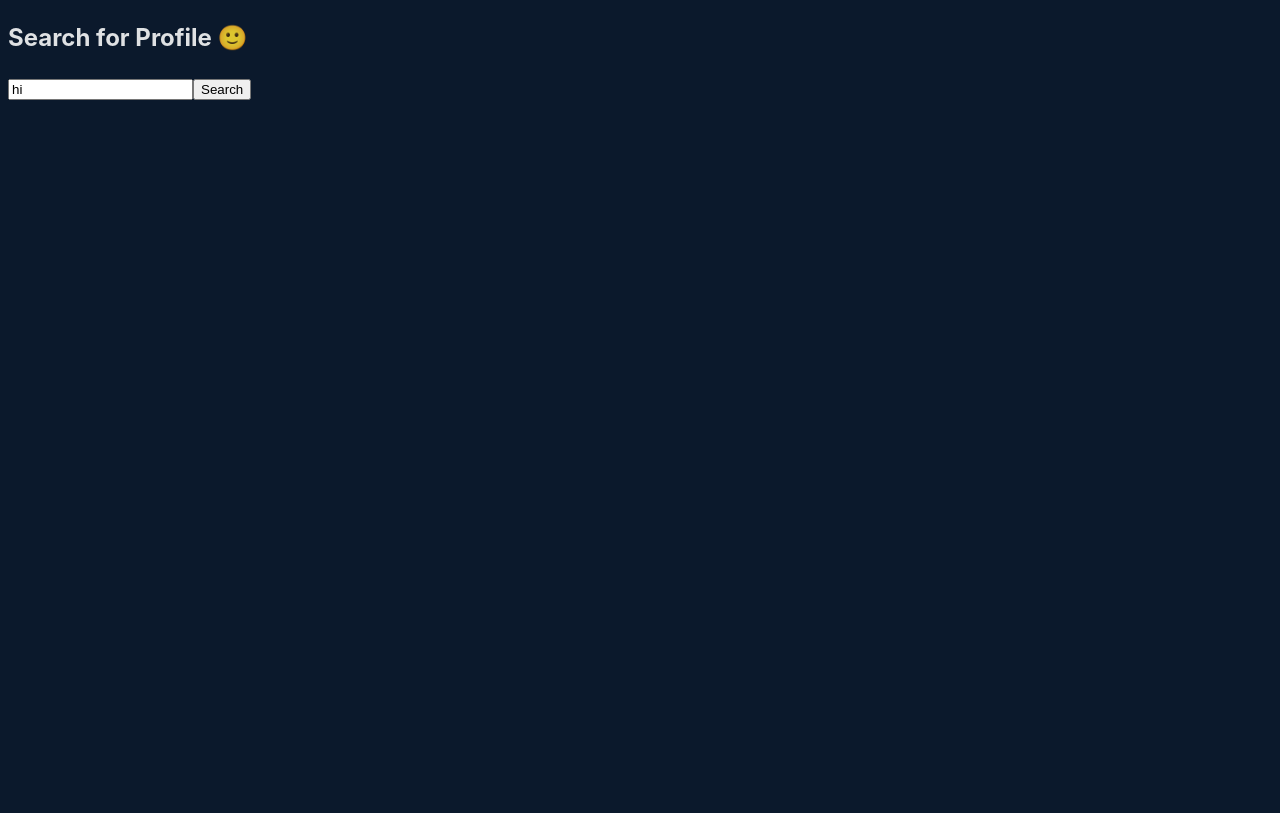
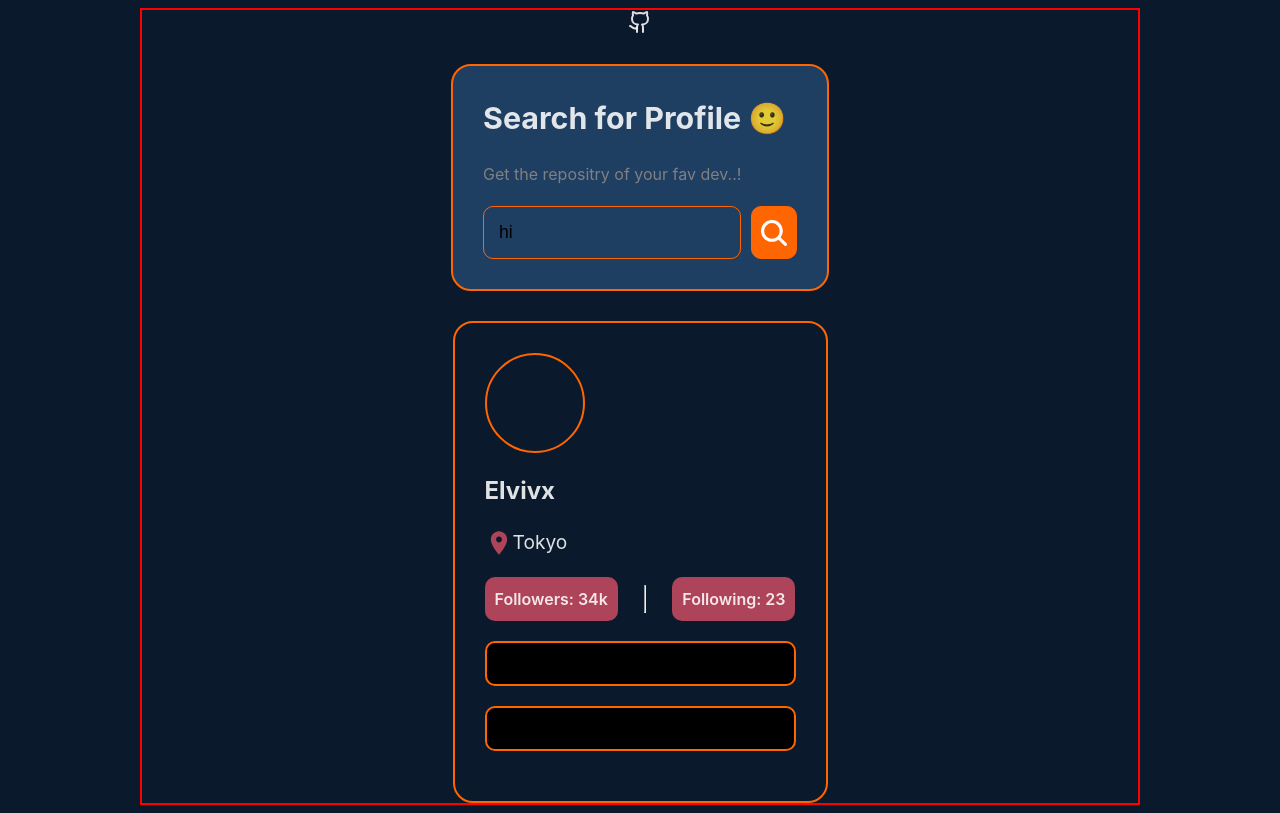
Before and after one commit to Elvivx/Github-Profiles, a React (Vite) app in the folder github/: page / in a window 1280 px wide. Built offline with nearby package versions, Linux system fonts and the light colour scheme.

Commit message:
styleed the view

```diff
--- a/github/src/App.tsx
+++ b/github/src/App.tsx
@@ -1,9 +1,12 @@
 import Search from "./Search"
 import Results from "./Results"
+import { Github } from "lucide-react"
+import "./assets/scss/App.scss"
 function App() {
   return (
     <>
       <section className='main'>
+        <Github />
         <Search />
         <Results />
       </section>
--- a/github/src/Results.tsx
+++ b/github/src/Results.tsx
@@ -1,7 +1,34 @@
 function Results() {
   return (
     <>
-      <div className='result'></div>
+      <div className='result'>
+        <div className='img'>
+          <img src='' alt='' />
+        </div>
+        <h1>Elvivx</h1>
+        <span className='location'>
+          <svg height='28' viewBox='0 0 48 48' width='28' xmlns='http://www.w3.org/2000/svg'>
+            <path fill='#AE445A' d='M24 4c-7.73 0-14 6.27-14 14 0 10.5 14 26 14 26s14-15.5 14-26c0-7.73-6.27-14-14-14zm0 19c-2.76 0-5-2.24-5-5s2.24-5 5-5 5 2.24 5 5-2.24 5-5 5z' />
+            <path d='M0 0h48v48h-48z' fill='none' />
+          </svg>
+          Tokyo
+        </span>
+        <div className='info'>
+          <div className='followers'>
+            <p>Followers: 34k</p>
+            {/* <span>43</span> */}
+          </div>
+          <hr />
+          <div className='following'>
+            <p>Following: 23</p>
+            {/* <span>23</span> */}
+          </div>
+        </div>
+        <div className='btn'>
+          <button>Repos</button>
+          <button>Profile</button>
+        </div>
+      </div>
     </>
   )
 }
--- a/github/src/Search.tsx
+++ b/github/src/Search.tsx
@@ -3,9 +3,18 @@ function Search() {
     <>
       <div className='search'>
         <h1>Search for Profile 🙂</h1>
+        <p>Get the repositry of your fav dev..!</p>
         <div className='input'>
           <input placeholder='Search' value={"hi"} onChange={change} />
-          <button>Search</button>
+          <button>
+            <svg height='32' viewBox='0 0 512 512' width='32' xmlns='http://www.w3.org/2000/svg'>
+              <title />
+              <path
+                fill='White'
+                d='M456.69,421.39,362.6,327.3a173.81,173.81,0,0,0,34.84-104.58C397.44,126.38,319.06,48,222.72,48S48,126.38,48,222.72s78.38,174.72,174.72,174.72A173.81,173.81,0,0,0,327.3,362.6l94.09,94.09a25,25,0,0,0,35.3-35.3ZM97.92,222.72a124.8,124.8,0,1,1,124.8,124.8A124.95,124.95,0,0,1,97.92,222.72Z'
+              />
+            </svg>
+          </button>
         </div>
       </div>
     </>
--- a/github/src/assets/scss/App.scss
+++ b/github/src/assets/scss/App.scss
@@ -0,0 +1,95 @@
+section {
+  border: 2px solid red;
+  max-width: 1000px;
+  margin: auto;
+  display: grid;
+  gap: 30px;
+  place-items: center;
+  transition: all 0.4s ease-in-out;
+  .search {
+    background-color: #1e3e62;
+    border: 2px solid #ff6500;
+    padding: 30px;
+    border-radius: 20px;
+    h1,
+    p {
+      margin: 0;
+      margin-bottom: 20px;
+    }
+    h1 {
+      font-size: 1.9rem;
+    }
+    p {
+      color: grey;
+    }
+    .input {
+      display: flex;
+      gap: 10px;
+      input {
+        border-radius: 10px;
+        background: 0;
+        outline: 0;
+        border: 1px solid #ff6500;
+        padding: 15px;
+        font-size: 1.1rem;
+      }
+      button {
+        background: #ff6500;
+        border: 1px solid #ff6500;
+        border-radius: 10px;
+        padding-top: 6px;
+      }
+    }
+  }
+  .result {
+    width: 375px;
+    border: 2px solid #ff6500;
+    border-radius: 20px;
+    padding: 30px;
+    .img {
+      border: 2px solid #ff6500;
+      border-radius: 50%;
+      height: 100px;
+      width: 100px;
+    }
+    .location {
+      display: flex;
+      align-items: center;
+      font-size: 1.2rem;
+    }
+    .info {
+      display: flex;
+      //   align-items: center;
+      //   justify-content: center;
+      margin: 20px 0;
+      p {
+        font-weight: 600;
+        margin: 0;
+      }
+      .followers,
+      .following {
+        width: fit-content;
+        background: #ae445a;
+        padding: 10px;
+        border-radius: 10px;
+      }
+    }
+    .btn {
+      button {
+        display: block;
+        width: 100%;
+        margin-bottom: 20px;
+        border: 2px solid #ff6500;
+        padding: 10px 20px;
+        border-radius: 10px;
+        font-size: 1.1rem;
+        background: #000;
+        cursor: pointer;
+        transition: all 0.3s;
+        &:hover {
+          background: #ff6500;
+        }
+      }
+    }
+  }
+}
--- a/github/src/assets/scss/index.scss
+++ b/github/src/assets/scss/index.scss
@@ -1,3 +1,6 @@
+* {
+  box-sizing: border-box;
+}
 :root {
   font-family: Inter, system-ui, Avenir, Helvetica, Arial, sans-serif;
   line-height: 1.5;
```
